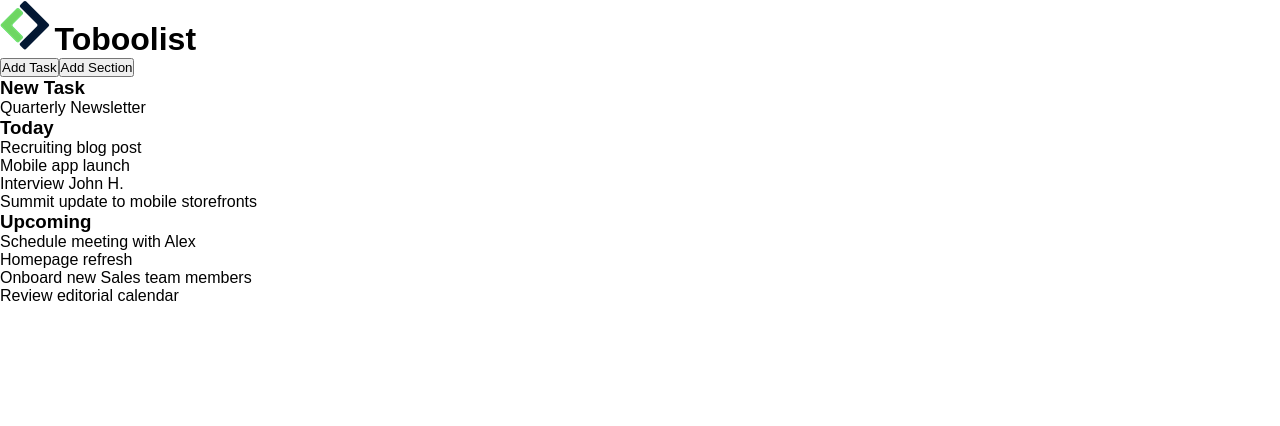
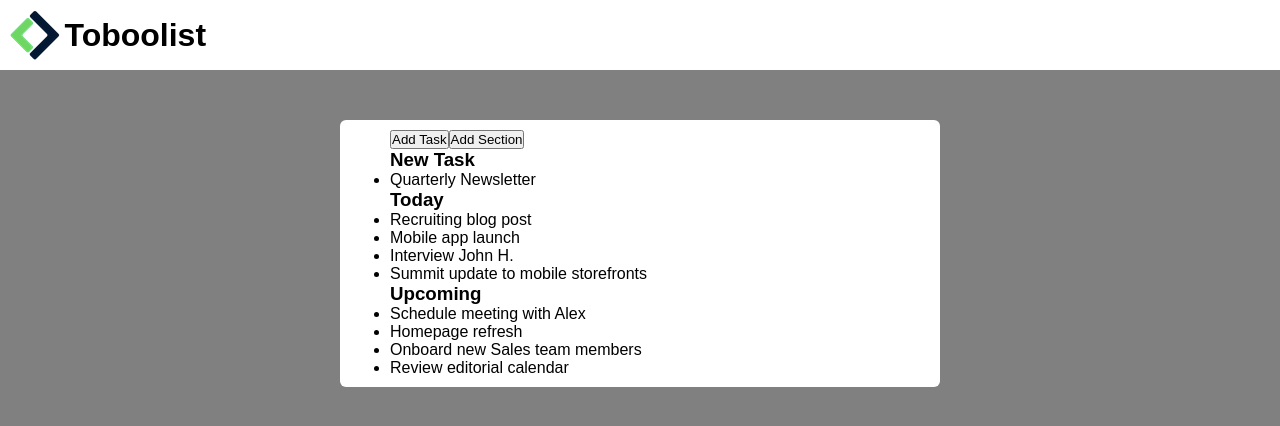
Before and after one commit to martinapiglio/html-css-toboolist, a plain HTML site: page index.html in a window 1280 px wide. Drawn offline with Linux system fonts and the light colour scheme.

Commit message:
header styling + margins/padding container

```diff
--- a/css/style.css
+++ b/css/style.css
@@ -5,9 +5,30 @@
 }
 
 body {
-  font-family: Arial, Helvetica, sans-serif;
+     background-color: grey /* #f6f8f9 */;
+    font-family: Arial, Helvetica, sans-serif;
+}
+
+header {
+    background-color: white;
 }
 
 h1 {
     display: inline-block;
+    line-height: 70px;
+    vertical-align: top;
 }
+
+header #logo {
+    padding: 10px 0 5px 10px;
+}
+
+.container {
+    background-color: white;
+    max-width: 600px;
+    margin-top: 50px;
+    margin-left: auto;
+    margin-right: auto;
+    padding: 10px 50px 10px;
+    border-radius: 6px;
+}
```
